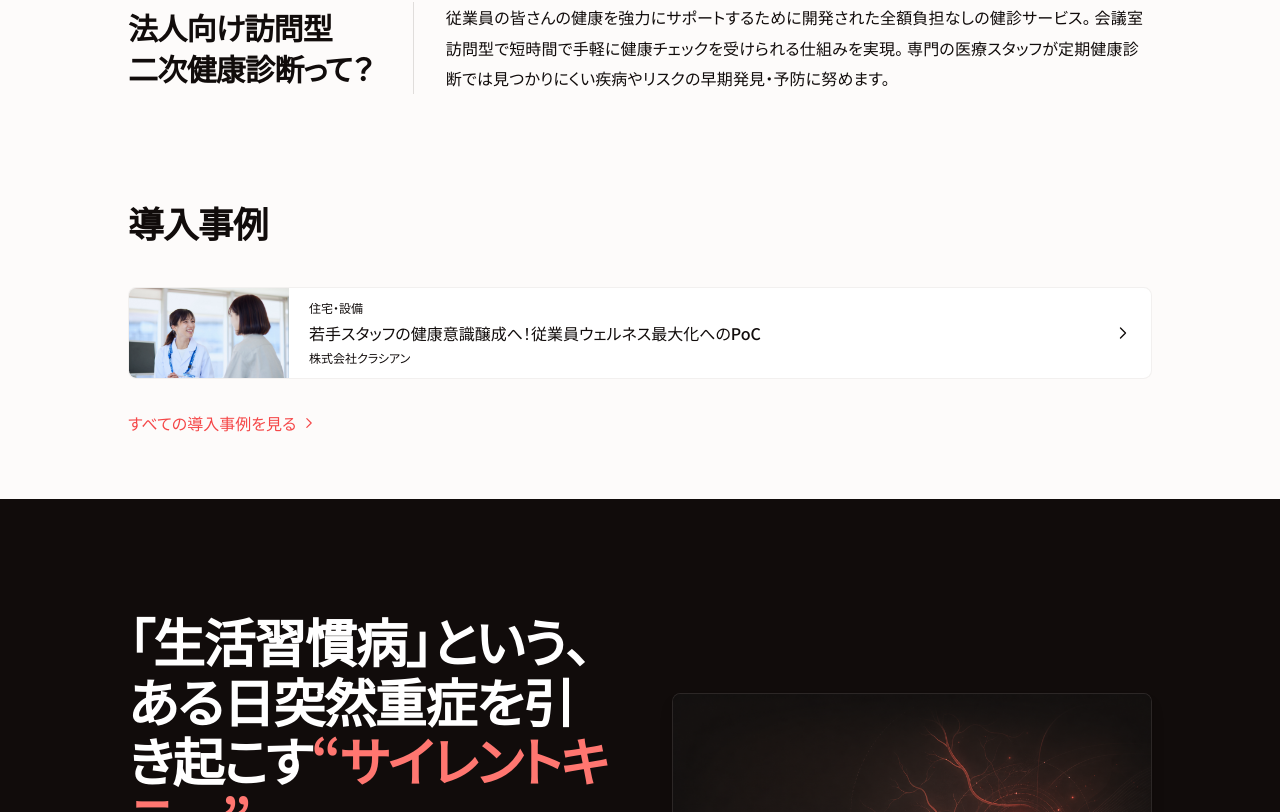
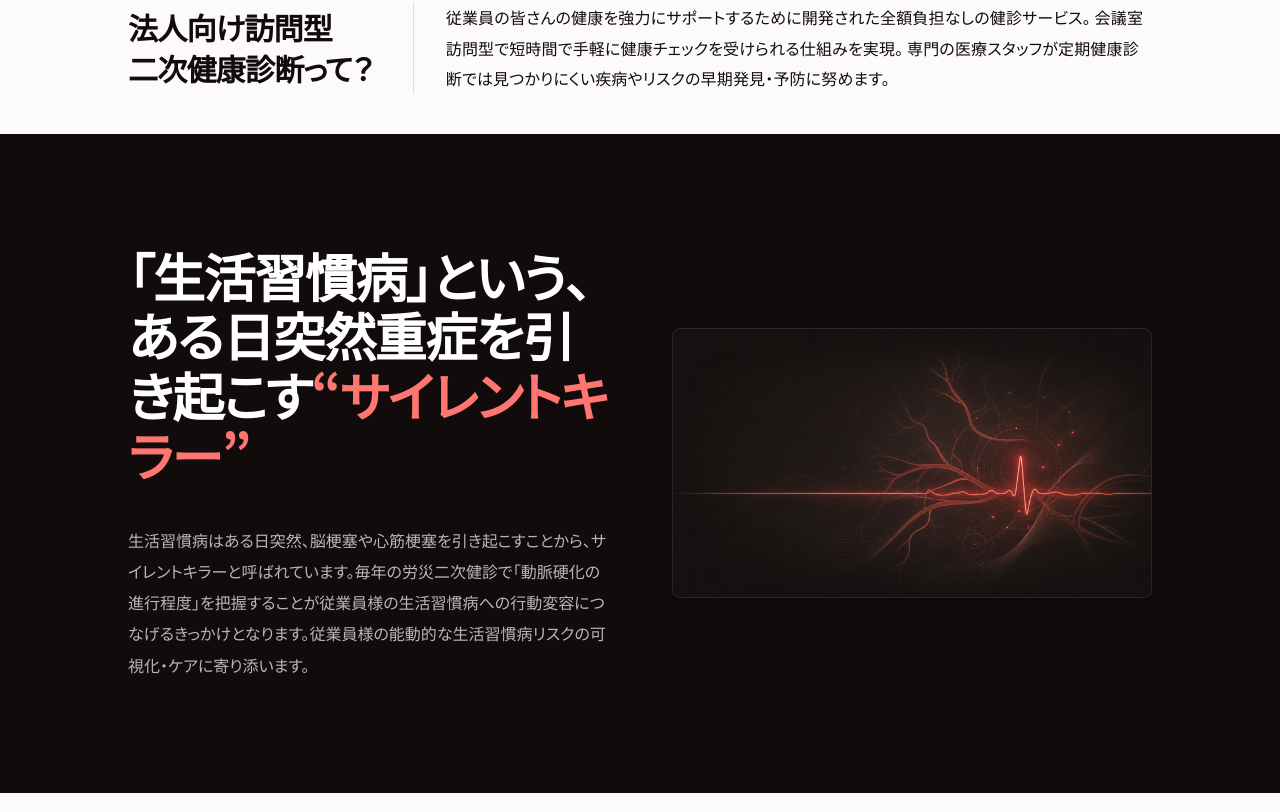
Before and after one commit to WDL-inc/vitaledge-lp, a Next.js app: page / in a window 1280 px wide. Shown: the part 748-1560 px from the top of the page. Built offline with nearby package versions, Linux system fonts and the light colour scheme.

Commit message:
Hide case studies until approval

```diff
--- a/src/app/cases/[slug]/page.tsx
+++ b/src/app/cases/[slug]/page.tsx
@@ -2,6 +2,7 @@ import { notFound } from "next/navigation";
 import Link from "next/link";
 import { Card, CardContent } from "@/components/ui/card";
 import { CaseCard } from "@/components/cases/case-card";
+import { casesEnabled } from "@/config/features";
 import {
   getCaseBySlug,
   getAllCaseSlugs,
@@ -12,6 +13,8 @@ import type { Metadata } from "next";
 // ── Static generation ──────────────────────────────────────────
 // Next.js 16: generateStaticParams に変更なし
 export function generateStaticParams() {
+  if (!casesEnabled) return [];
+
   return getAllCaseSlugs();
 }
 
@@ -22,6 +25,10 @@ export async function generateMetadata({
 }: {
   params: Promise<{ slug: string }>;
 }): Promise<Metadata> {
+  if (!casesEnabled) {
+    return { title: "ページが見つかりません | Vitaledge" };
+  }
+
   const { slug } = await params;
   const caseStudy = getCaseBySlug(slug);
   if (!caseStudy) return { title: "事例が見つかりません | Vitaledge" };
@@ -39,6 +46,8 @@ export default async function CaseDetailPage({
 }: {
   params: Promise<{ slug: string }>;
 }) {
+  if (!casesEnabled) notFound();
+
   const { slug } = await params;
   const caseStudy = getCaseBySlug(slug);
 
--- a/src/app/cases/page.tsx
+++ b/src/app/cases/page.tsx
@@ -1,5 +1,7 @@
 import { CaseCard } from "@/components/cases/case-card";
+import { casesEnabled } from "@/config/features";
 import { getAllCases } from "@/lib/cases";
+import { notFound } from "next/navigation";
 import type { Metadata } from "next";
 
 export const metadata: Metadata = {
@@ -9,6 +11,8 @@ export const metadata: Metadata = {
 };
 
 export default function CasesPage() {
+  if (!casesEnabled) notFound();
+
   const cases = getAllCases();
 
   return (
--- a/src/app/page.tsx
+++ b/src/app/page.tsx
@@ -2,6 +2,7 @@ import Link from "next/link";
 import { Card, CardContent } from "@/components/ui/card";
 import { Accordion, AccordionItem, AccordionTrigger, AccordionContent } from "@/components/ui/accordion";
 import { CaseCard } from "@/components/cases/case-card";
+import { casesEnabled } from "@/config/features";
 import { getLatestCases } from "@/lib/cases";
 import {
   heroStats,
@@ -31,7 +32,7 @@ function EyebrowLabel({ children }: { children: string }) {
 // ──────────────────────────────────────────────────────
 
 export default function TopPage() {
-  const latestCases = getLatestCases(4);
+  const latestCases = casesEnabled ? getLatestCases(4) : [];
 
   return (
     <>
@@ -92,9 +93,7 @@ export default function TopPage() {
         </div>
       </section>
 
-      {/* ════════════════════════════════════════════════════
-          導入事例
-      ════════════════════════════════════════════════════ */}
+      {casesEnabled && (
         <section className="px-6 py-16">
           <div className="max-w-5xl mx-auto">
             <div className="mb-10">
@@ -148,6 +147,7 @@ export default function TopPage() {
             </div>
           </div>
         </section>
+      )}
 
       {/* ════════════════════════════════════════════════════
           課題提起（ホラーストーリー）
--- a/src/components/layout/header.tsx
+++ b/src/components/layout/header.tsx
@@ -3,11 +3,10 @@
 import { useState, useEffect } from "react";
 import Link from "next/link";
 import { usePathname } from "next/navigation";
+import { casesEnabled } from "@/config/features";
 import { cn } from "@/lib/utils";
 
-const nav = [
-  { label: "導入事例", href: "/cases" },
-];
+const nav = casesEnabled ? [{ label: "導入事例", href: "/cases" }] : [];
 
 export function Header() {
   const pathname = usePathname();
--- /dev/null
+++ b/src/config/features.ts
@@ -0,0 +1 @@
+export const casesEnabled = process.env.NEXT_PUBLIC_SHOW_CASES === "true";
```
Lines whose indentation alone changed are shown as unchanged.
